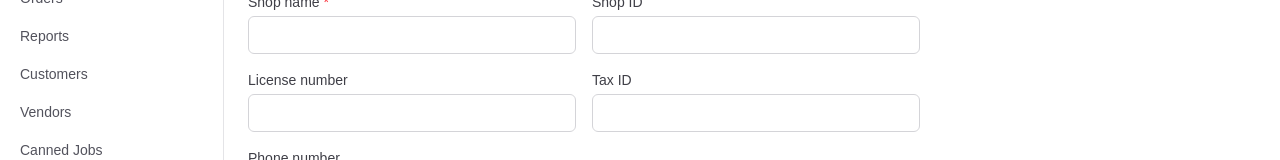
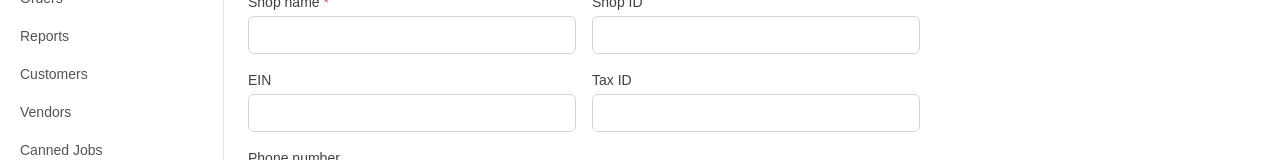
Before and after one commit to Andrew7shop/auto-shop, a Next.js app: page /shop-settings in a window 1280 px wide. Shown: the part 279-439 px from the top of the page. Built offline with nearby package versions, Linux system fonts and the light colour scheme; no server answers; the database is empty.

Commit message:
Rename License number to EIN in Shop Profile
Renamed the underlying ShopProfile.licenseNumber column to ein via
an ALTER TABLE ... RENAME COLUMN migration so existing data survives.

```diff
--- a/src/app/(app)/shop-settings/actions.ts
+++ b/src/app/(app)/shop-settings/actions.ts
@@ -12,7 +12,7 @@ function emptyToUndefined(value: FormDataEntryValue | null) {
 const shopProfileSchema = z.object({
   name: z.string().min(1, "Shop name is required"),
   shopId: z.string().optional(),
-  licenseNumber: z.string().optional(),
+  ein: z.string().optional(),
   taxId: z.string().optional(),
   address: z.string().optional(),
   city: z.string().optional(),
@@ -25,7 +25,7 @@ export async function updateShopProfile(formData: FormData) {
   const data = shopProfileSchema.parse({
     name: formData.get("name"),
     shopId: emptyToUndefined(formData.get("shopId")),
-    licenseNumber: emptyToUndefined(formData.get("licenseNumber")),
+    ein: emptyToUndefined(formData.get("ein")),
     taxId: emptyToUndefined(formData.get("taxId")),
     address: emptyToUndefined(formData.get("address")),
     city: emptyToUndefined(formData.get("city")),
--- a/src/app/(app)/shop-settings/page.tsx
+++ b/src/app/(app)/shop-settings/page.tsx
@@ -22,11 +22,7 @@ export default async function ShopSettingsPage() {
           <Field name="shopId" label="Shop ID" defaultValue={profile?.shopId ?? undefined} />
         </div>
         <div className="grid grid-cols-2 gap-4">
-          <Field
-            name="licenseNumber"
-            label="License number"
-            defaultValue={profile?.licenseNumber ?? undefined}
-          />
+          <Field name="ein" label="EIN" defaultValue={profile?.ein ?? undefined} />
           <Field name="taxId" label="Tax ID" defaultValue={profile?.taxId ?? undefined} />
         </div>
         <Field name="phone" label="Phone number" type="tel" defaultValue={profile?.phone ?? undefined} />
```
Also changed, not shown: 2 other files (tests, documents, lock files or other folders).
